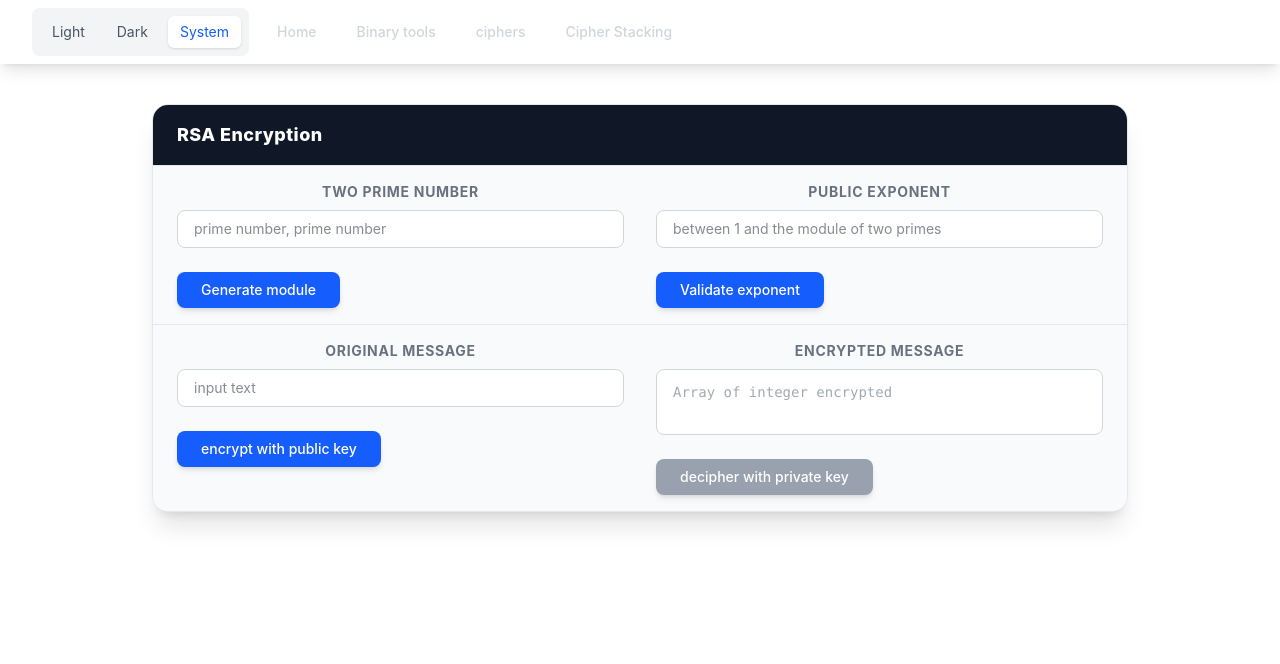
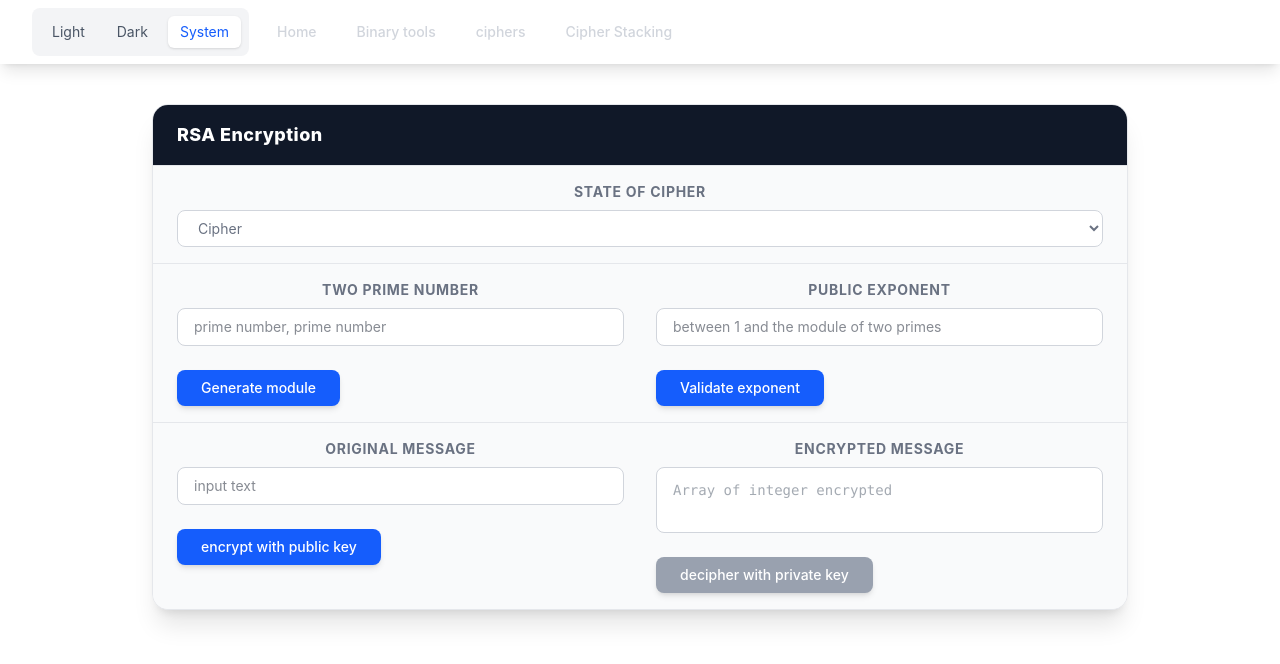
Before and after one commit to JustLobo1121/playground, a React (Vite) app: page /keypair in a window 1280 px wide. Shown: the top 664 px of the page. Built offline with nearby package versions, Linux system fonts and the light colour scheme.

Commit message:
feat: Keypair encryption finished, update README

```diff
--- a/src/views/ciphers/KeypairEncoder.tsx
+++ b/src/views/ciphers/KeypairEncoder.tsx
@@ -1,18 +1,19 @@
-import { useState } from "react";
+import React, { useState } from "react";
 import { gcd, mdc, rsaDecrypt, rsaEncrypt } from "../../components/utils";
 
 function KeypairEncoder() {
     const [primes, setPrimes] = useState("");
     const [keyN, setKeyN] = useState<number>();
     const [keyE, setKeyE] = useState<number>();
-    const [isValidatedE, setValidated] = useState(false)
+    const [keyD, setKeyD] = useState<number>();
+    const [isValidated, setValidated] = useState(false)
     const [validatedE, setValidatedE] = useState<number>();
-    const [keyD, setKeyD] = useState<number>();
-    const [eulerFun, setEulerFun] = useState(0);
+    const [eulerFun, setEulerFun] = useState<number>();
     const [inputText, setInputText] = useState("");
     const [encryptedData, setEncryptedData] = useState<number[]>([]);
     const [cipherText, setCipherText] = useState("");
     const [decryptedText, setDecryptedText] = useState("");
+    const [isDecipher, setIsDecipher] = useState(false)
 
     const handleGenerateModule = () => {
         let rawPrimes = primes
@@ -26,7 +27,7 @@ function KeypairEncoder() {
     }
 
     const handleValidateE = () => {
-        if (keyE !== undefined) {
+        if (keyE !== undefined && eulerFun !== undefined) {
             const isValidExponent = keyE > 1 && keyE < eulerFun && mdc(keyE, eulerFun) === 1;
             setValidatedE(keyE);
             if (!isValidExponent) {
@@ -42,7 +43,7 @@ function KeypairEncoder() {
     };
 
     const handleEncrypt = () => {
-        if (!inputText || keyN === undefined || keyE === undefined || !isValidatedE) return;
+        if (!inputText || keyN === undefined || keyE === undefined || !isValidated) return;
         const cipherArray = rsaEncrypt(inputText, keyE, keyN);
         setEncryptedData(cipherArray);
         setCipherText(cipherArray.join(", "));
@@ -62,6 +63,24 @@ function KeypairEncoder() {
         setEncryptedData(numbers);
     };
 
+    const handleSelectorChange = (e: React.ChangeEvent<HTMLSelectElement>) => {
+        const select = Number(e.target.value)
+        const val: any | undefined = undefined
+        setPrimes("")
+        setKeyE(val ?? "")
+        setKeyN(val ?? "")
+        setKeyD(val ?? "")
+        setEulerFun(val ?? "")
+        setValidated(false)
+        setValidatedE(undefined)
+        setInputText("")
+        setEncryptedData([])
+        setDecryptedText("")
+        setCipherText("")
+        if (select === 2) setIsDecipher(true)
+        if (select === 1) setIsDecipher(false)
+    }
+
     const handleDecrypt = () => {
         if (encryptedData.length === 0 || keyD === undefined || keyN === undefined) return;
         const plainText = rsaDecrypt(encryptedData, keyD, keyN);
@@ -77,6 +96,57 @@ function KeypairEncoder() {
                     </strong>
                 </div>
                 <div className="px-6 py-4 bg-gray-50 dark:bg-gray-800/80 border-t border-gray-200 dark:border-gray-700 text-center text-gray-500 dark:text-gray-400 text-sm">
+                    <div className="flex flex-col md:flex-row gap-8">
+                        <div className="flex-1 flex flex-col gap-4">
+                            <div className="flex flex-col gap-2">
+                                <label className="text-sm font-bold tracking-wider uppercase text-gray-500 dark:text-gray-400">
+                                    State of cipher
+                                </label>
+                                <select
+                                    defaultValue=""
+                                    onChange={handleSelectorChange}
+                                    className={`w-full px-4 py-2 rounded-lg border border-gray-300 dark:border-gray-600 focus:ring-blue-500 bg-white dark:bg-gray-700 focus:outline-none focus:ring-2 transition-all`}
+                                >
+                                    <option value="1">Cipher</option>
+                                    <option value="2">Decipher</option>
+                                </select>
+                            </div>
+                        </div>
+                    </div>
+                </div>
+                <div className="px-6 py-4 bg-gray-50 dark:bg-gray-800/80 border-t border-gray-200 dark:border-gray-700 text-center text-gray-500 dark:text-gray-400 text-sm">
+                    {isDecipher ? (
+                        <div className="flex flex-col md:flex-row gap-8">
+                            <div className="flex-1 flex flex-col gap-4">
+                                <div className="flex flex-col gap-2">
+                                    <label className="text-sm font-bold tracking-wider uppercase text-gray-500 dark:text-gray-400">
+                                        Private exponent
+                                    </label>
+                                    <input
+                                        type="text"
+                                        placeholder="private exponent generate"
+                                        value={keyD}
+                                        onChange={(e) => setKeyD(Number(e.target.value))}
+                                        className="w-full px-4 py-2 rounded-lg border border-gray-300 dark:border-gray-600 bg-white dark:bg-gray-700 text-gray-900 dark:text-gray-100 focus:outline-none focus:ring-2 focus:ring-blue-500 transition-all"
+                                    />
+                                </div>
+                            </div>
+                            <div className="flex-1 flex flex-col gap-4">
+                                <div className="flex flex-col gap-2">
+                                    <label className="text-sm font-bold tracking-wider uppercase text-gray-500 dark:text-gray-400">
+                                        Assembled module
+                                    </label>
+                                    <input
+                                        type="text"
+                                        placeholder="assembled module base of the prime numbers"
+                                        value={keyN}
+                                        onChange={(e) => setKeyN(Number(e.target.value))}
+                                        className="w-full px-4 py-2 rounded-lg border border-gray-300 dark:border-gray-600 bg-white dark:bg-gray-700 text-gray-900 dark:text-gray-100 focus:outline-none focus:ring-2 focus:ring-blue-500 transition-all"
+                                    />
+                                </div>
+                            </div>
+                        </div>
+                    ) : (
                         <div className="flex flex-col md:flex-row gap-8">
                             <div className="flex-1 flex flex-col gap-4">
                                 <div className="flex flex-col gap-2">
@@ -126,21 +196,58 @@ function KeypairEncoder() {
                                 </button>
                                 {validatedE !== undefined && (
                                     <div className={`w-full p-4 rounded-lg border flex items-center shadow-sm ${
-                                    isValidatedE
+                                        isValidated
                                             ? "bg-green-50 dark:bg-green-900/20 border-green-200 dark:border-green-800 text-green-800 dark:text-green-400"
                                             : "bg-red-50 dark:bg-red-900/20 border-red-200 dark:border-red-800 text-red-800 dark:text-red-400"
                                     }`}>
                                         <span>
                                             <strong className="mr-2">
-                                            {isValidatedE ? "Validated" : "Not validated"}: {validatedE}
+                                                {isValidated ? "Validated" : "Not validated"}: {validatedE}
                                             </strong>
                                         </span>
                                     </div>
                                 )}
                             </div>
                         </div>
+                    )}
                 </div>
+
                 <div className="px-6 py-4 bg-gray-50 dark:bg-gray-800/80 border-t border-gray-200 dark:border-gray-700 text-center text-gray-500 dark:text-gray-400 text-sm">
+                {isDecipher ? (
+                    <>
+                        <div className="flex flex-col md:flex-row gap-8">
+                            <div className="flex-1 flex flex-col gap-4">
+                                <div className="flex flex-col gap-2">
+                                    <label className="text-sm font-bold tracking-wider uppercase text-gray-500 dark:text-gray-400">
+                                        Encrypted message
+                                    </label>
+                                    <textarea
+                                        rows={2}
+                                        value={cipherText}
+                                        onChange={handleCipherChange}
+                                        placeholder="Array of integer encrypted"
+                                        className="w-full px-4 py-3 rounded-lg border border-gray-300 dark:border-gray-600 bg-white dark:bg-gray-700 text-gray-600 dark:text-gray-300 resize-none  focus:outline-none focus:ring-amber-500 font-mono"
+                                        />
+                                </div>
+                                <button
+                                    onClick={handleDecrypt}
+                                    disabled={encryptedData.length === 0}
+                                    className="mt-2 w-full md:w-max px-6 py-2 bg-amber-500 hover:bg-amber-600 disabled:bg-gray-400 disabled:dark:bg-gray-600 disabled:cursor-not-allowed text-white rounded-lg font-medium transition-colors shadow-md"
+                                    >
+                                    decipher with private key
+                                </button>
+                            </div>
+                        </div>
+                        {decryptedText && (
+                            <div className="w-full p-4 rounded-lg bg-green-50 dark:bg-green-900/20 border border-green-200 dark:border-green-800 text-green-800 dark:text-green-400 flex items-center shadow-sm">
+                                <span>
+                                    <strong className="mr-2">Resultado: {decryptedText}</strong>
+                                </span>
+                            </div>
+                        )}
+                    </>
+                ) : (
+                    <>
                         <div className="flex flex-col md:flex-row gap-8">
                             <div className="flex-1 flex flex-col gap-4">
                                 <div className="flex flex-col gap-2">
@@ -191,6 +298,8 @@ function KeypairEncoder() {
                                 </span>
                             </div>
                         )}
+                    </>
+                )}
                 </div>
             </div>
         </div>
```
Also changed, not shown: 1 other file (tests, documents, lock files or other folders). Lines whose indentation alone changed are shown as unchanged.
